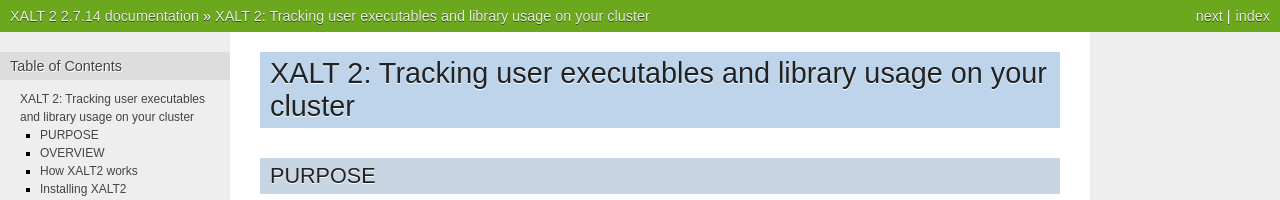
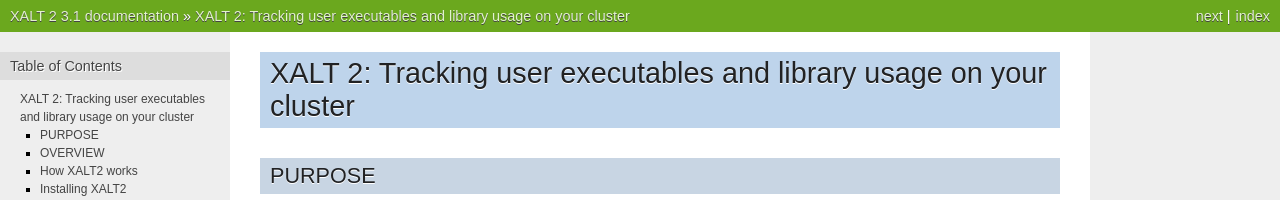
Before and after one commit to xalt/xalt, a Sphinx documentation site: the page built from docs/source/index.rst, in a window 1280 px wide and 900 px high. Shown: the top 200 px of the window. Built offline with Sphinx 7.4.7, drawn with Linux system fonts in a browser that asks for light colours; some of the changed text lies outside the part shown.

Commit message:
moving to TAG_VERSION 3.1

```diff
--- a/docs/source/conf.py
+++ b/docs/source/conf.py
@@ -55,9 +55,9 @@
 # built documents.
 #
 # The short X.Y version.
-version = '2.7'
+version = '3.1'
 # The full version, including alpha/beta/rc tags.
-release = '2.7.14'
+release = '3.1'
 
 # The language for content autogenerated by Sphinx. Refer to documentation
 # for a list of supported languages.
```
Also changed, not shown: 3 other files.
